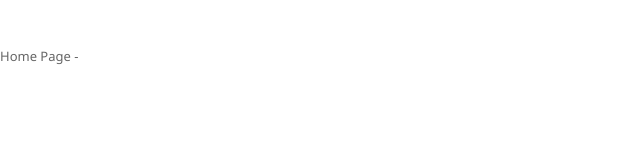
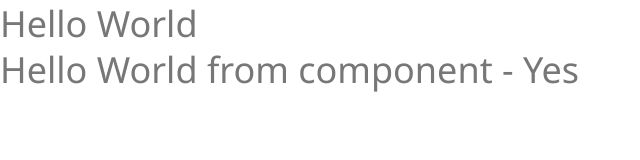
Before and after one commit to joshvillahermosa/angularjs-component-based-application, a website: page src/client/index.html in a window 1280 px wide. Shown: the whole page, without its empty margins (0-640 px from the left). Drawn offline with nearby package versions, Linux system fonts and the light colour scheme; some packages are replaced by stand-ins of ours; files that its build step writes are made by us from their sources; a script that the page names is missing.

Commit message:
Updated to use templateUrl

```diff
--- a/src/client/app/app.component.js
+++ b/src/client/app/app.component.js
@@ -8,7 +8,7 @@
   var AppComponent = {
     controller: AppController,
     controllerAs: '$ctrl',
-    template: '<ui-view></ui-view>',
+    templateUrl: 'app/app.component.html'
   };
 
   angular.module('app')
--- a/src/client/app/home/home.component.html
+++ b/src/client/app/home/home.component.html
@@ -1 +1,3 @@
-<h1>Hello World from component</h1>
+<div class="home-page">
+  <h1>Hello World from component {{ $ctrl.init }} - {{ $ctrl.message }}</h1>
+</div>
--- a/src/client/app/home/home.component.js
+++ b/src/client/app/home/home.component.js
@@ -3,6 +3,8 @@
 
   function HomeController () {
     var vm = this;
+
+    vm.message = 'Yes';
 
     init();
 
@@ -15,8 +17,8 @@
     bindings: {
       init: '<'
     },
-    template: '<div>Home Page - {{ $ctrl.init }}</div>',
-    controller: HomeComponent
+    templateUrl: 'app/home/home.component.html',
+    controller: HomeController
   };
 
   angular.module('app.home')
--- a/src/client/index.html
+++ b/src/client/index.html
@@ -17,6 +17,9 @@
   <meta http-equiv="X-UA-Compatible" content="IE=edge, chrome=1" />
   <meta name="viewport" content="width=device-width, initial-scale=1, maximum-scale=1, minimum-scale=1, user-scalable=no" />
   <base href="/">
+
+  <!-- Normalizer -->
+  <link rel="stylesheet" href="https://cdnjs.cloudflare.com/ajax/libs/normalize/5.0.0/normalize.min.css">
 
   <!-- build:css styles/lib.css -->
   <!-- bower:css -->
--- a/src/client/styles/styles.less
+++ b/src/client/styles/styles.less
@@ -77,8 +77,7 @@ body {
     font-size: 13px;
     line-height: 23px;
     color: #666;
-    background: #111;
-    padding-top: 45px;
+    background: #111;;
     -webkit-font-smoothing: antialiased;
 }
 
```
